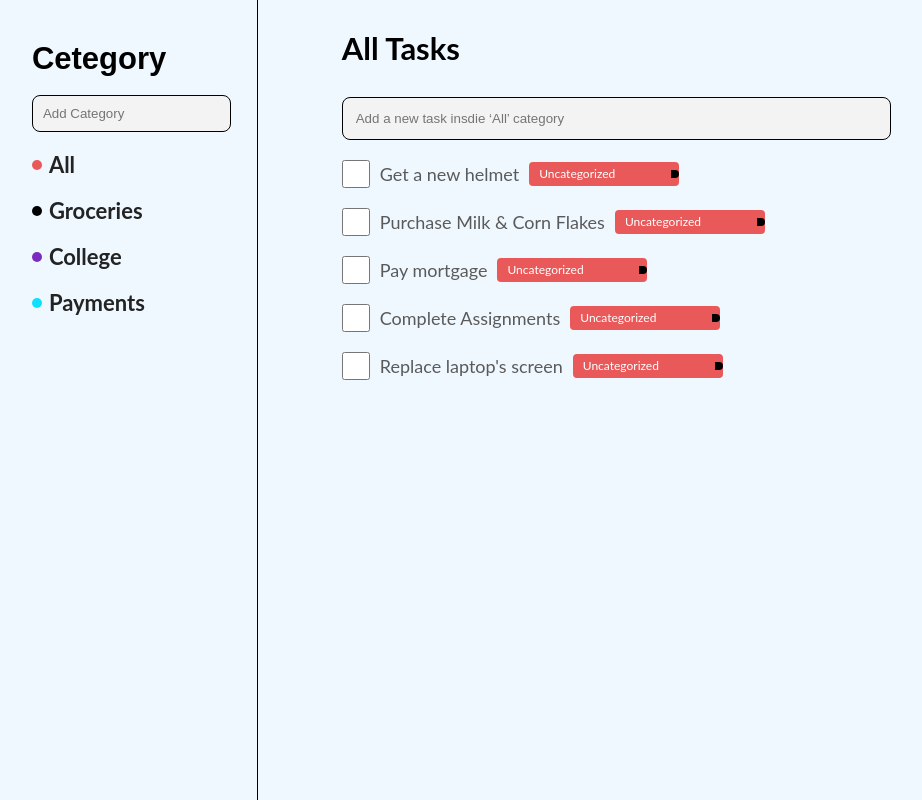
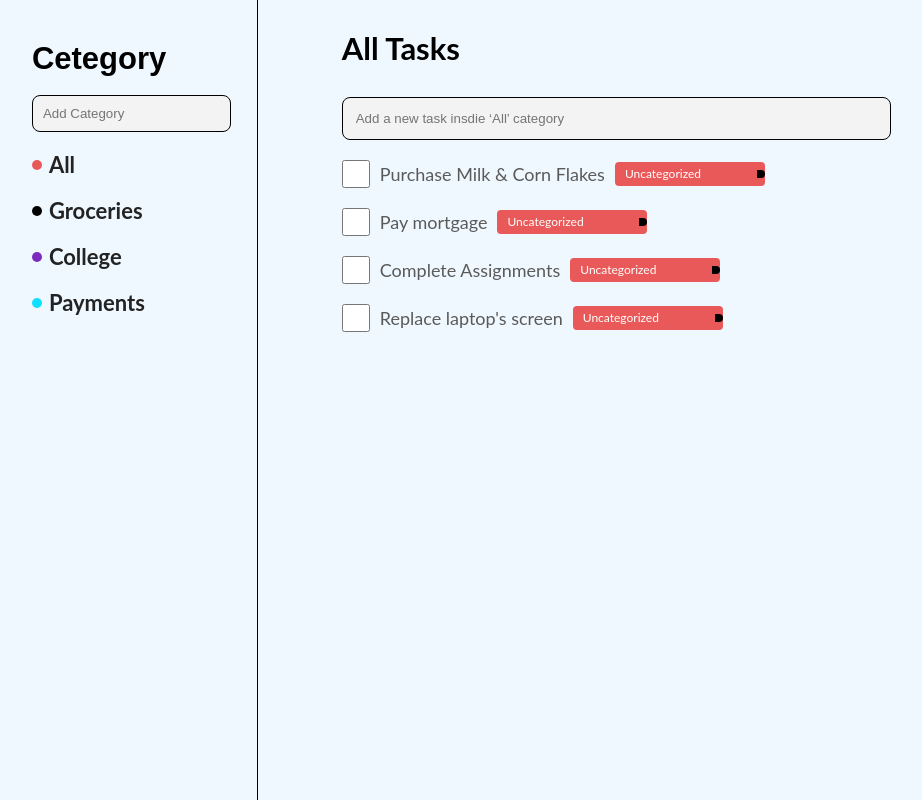
Before and after one commit to anonimHUMAN/append, a React (Vite) app: page /all in a window 1280 px wide. Shown: the top 800 px of the page, without its empty margins (115-1037 px from the left). Built offline with nearby package versions, Linux system fonts and the light colour scheme; the HTML template or start-up script is replaced by a standard one.

Commit message:
Something

```diff
--- a/src/ALL.jsx
+++ b/src/ALL.jsx
@@ -1,29 +1,21 @@
+import { useState } from "react"
+import { useRef } from "react"
+import data from "./data"
 import "./section.css"
 export default () => {
-    let inp1Value = ""
-    function getInp1(e) {
-        inp1Value = e
-        console.log(e.target.value);
+    console.log();
+    const inp2 = useRef(null)
+    function getNamePhone() {
+        console.log(inp2.current.value);
+        // data.push({
+        //     name: "A"
+        // })
     }
-    function createH1(a){
-        return (
-            <h1>{a}</h1>
-        )
-    }
-    console.log(createH1("salom"));
-    createH1("salom")
-    // console.log(inp1Value);
-    function del() {
-        console.log("Salom");
-        // console.log(h1);
-    }
-    // let div = document.createElement("div")
-    // let h1 = document.getElementById("inp2")
-    // let h2 = document.querySelector("#inp2")
-    // console.log(h1);
-    // console.log(h2);
-    // div.append("Какой-то текст")
-    // console.log(div.innerHTML)
+    document.addEventListener('keydown', (event) => {
+        if (event.key == 'Enter') {
+            getNamePhone()
+        }
+    })
     return (
         <div className="container">
             <div className="left">
@@ -48,31 +40,33 @@ export default () => {
             </div>
             <div className="right">
                 <h1>All Tasks</h1>
-                <input onChange={getInp1} type="search" placeholder="Add a new task insdie ‘All’ category" /><br />
-                <div className="all">
-                    <input id="inp2" type="checkbox" className="inp2" />
-                    <h2>Get a new helmet</h2>
-                    <span><p>Uncategorized </p><i onClick={del}><ion-icon name="trash-outline"></ion-icon></i></span>
-                </div>
+                <input ref={inp2} type="search" placeholder="Add a new task insdie ‘All’ category" /><br />
+                {data.map(item => {
+                    <div className="all">
+                        <input id="inp2" type="checkbox" className="inp2" />
+                        <h2>{item.change}</h2>
+                        <span><p>Uncategorized </p><i><ion-icon name="trash-outline"></ion-icon></i></span>
+                    </div>
+                })}
                 <div className="all">
                     <input type="checkbox" className="inp2" />
                     <h2>Purchase Milk & Corn Flakes</h2>
-                    <span><p>Uncategorized </p><i onClick={del}><ion-icon name="trash-outline"></ion-icon></i></span>
+                    <span><p>Uncategorized </p><i><ion-icon name="trash-outline"></ion-icon></i></span>
                 </div>
                 <div className="all">
                     <input type="checkbox" className="inp2" />
                     <h2>Pay mortgage</h2>
-                    <span><p>Uncategorized </p><i onClick={del}><ion-icon name="trash-outline"></ion-icon></i></span>
+                    <span><p>Uncategorized </p><i><ion-icon name="trash-outline"></ion-icon></i></span>
                 </div>
                 <div className="all">
                     <input type="checkbox" className="inp2" />
                     <h2>Complete Assignments</h2>
-                    <span><p>Uncategorized </p><i onClick={del}><ion-icon name="trash-outline"></ion-icon></i></span>
+                    <span><p>Uncategorized </p><i><ion-icon name="trash-outline"></ion-icon></i></span>
                 </div>
                 <div className="all">
                     <input type="checkbox" className="inp2" />
                     <h2>Replace laptop's screen</h2>
-                    <span><p>Uncategorized </p><i onClick={del}><ion-icon name="trash-outline"></ion-icon></i></span>
+                    <span><p>Uncategorized </p><i><ion-icon name="trash-outline"></ion-icon></i></span>
                 </div>
             </div>
         </div>
--- /dev/null
+++ b/src/data.js
@@ -0,0 +1,10 @@
+let data = [
+    {
+        name:"Someone"
+    },
+    {
+        name:"Someone1"
+    }
+]
+
+export default data
--- a/src/section.css
+++ b/src/section.css
@@ -12,7 +12,7 @@ body {
     width: 100%;
     height: 100vh;
     background-color: aliceblue;
-    overflow: hidden;
+    /* overflow: hidden; */
 }
 
 .container {
```
